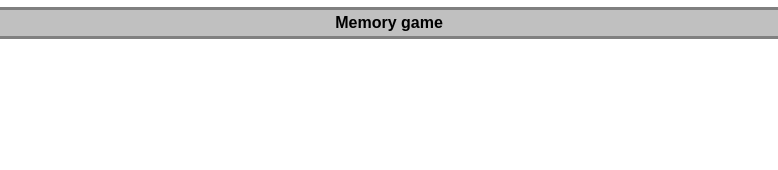
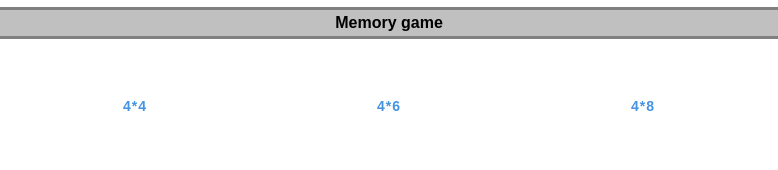
Before and after one commit to HentaiGary/hkuspace.rtc.io, a plain HTML site: page 4x4.html in a window 1280 px wide. Shown: the part 444-614 px from the top of the page, 251-1029 px from the left. Drawn offline with Linux system fonts and the light colour scheme.

Commit message:
Update button-style.css

```diff
--- a/button-style.css
+++ b/button-style.css
@@ -27,7 +27,7 @@
 }
 .btn-1 {
 	border: 3px solid #fff;
-	color: #fff;
+	color: #4593e3;
 }
 /* Button 1a */
 .btn-1a:hover,
```
